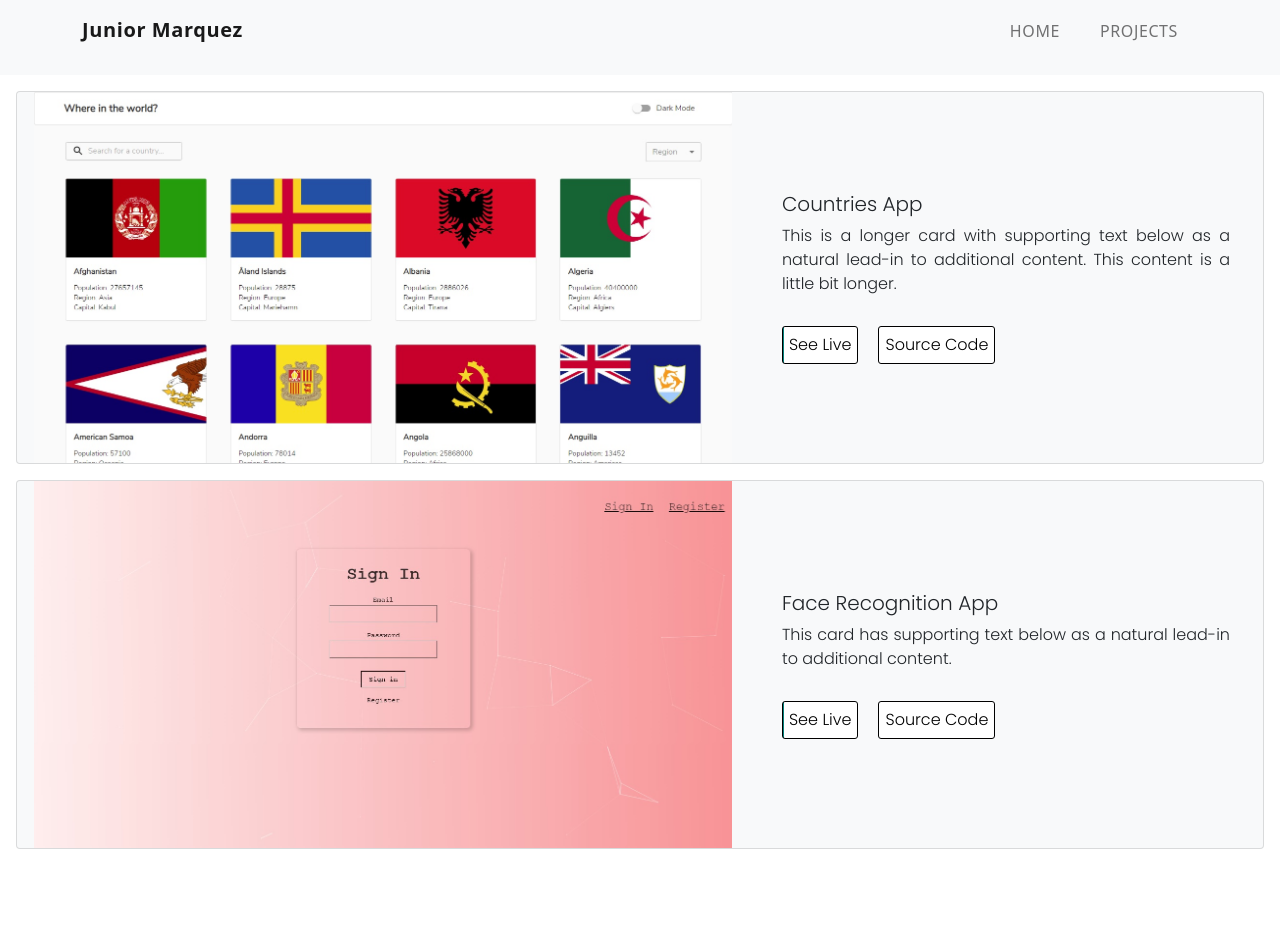
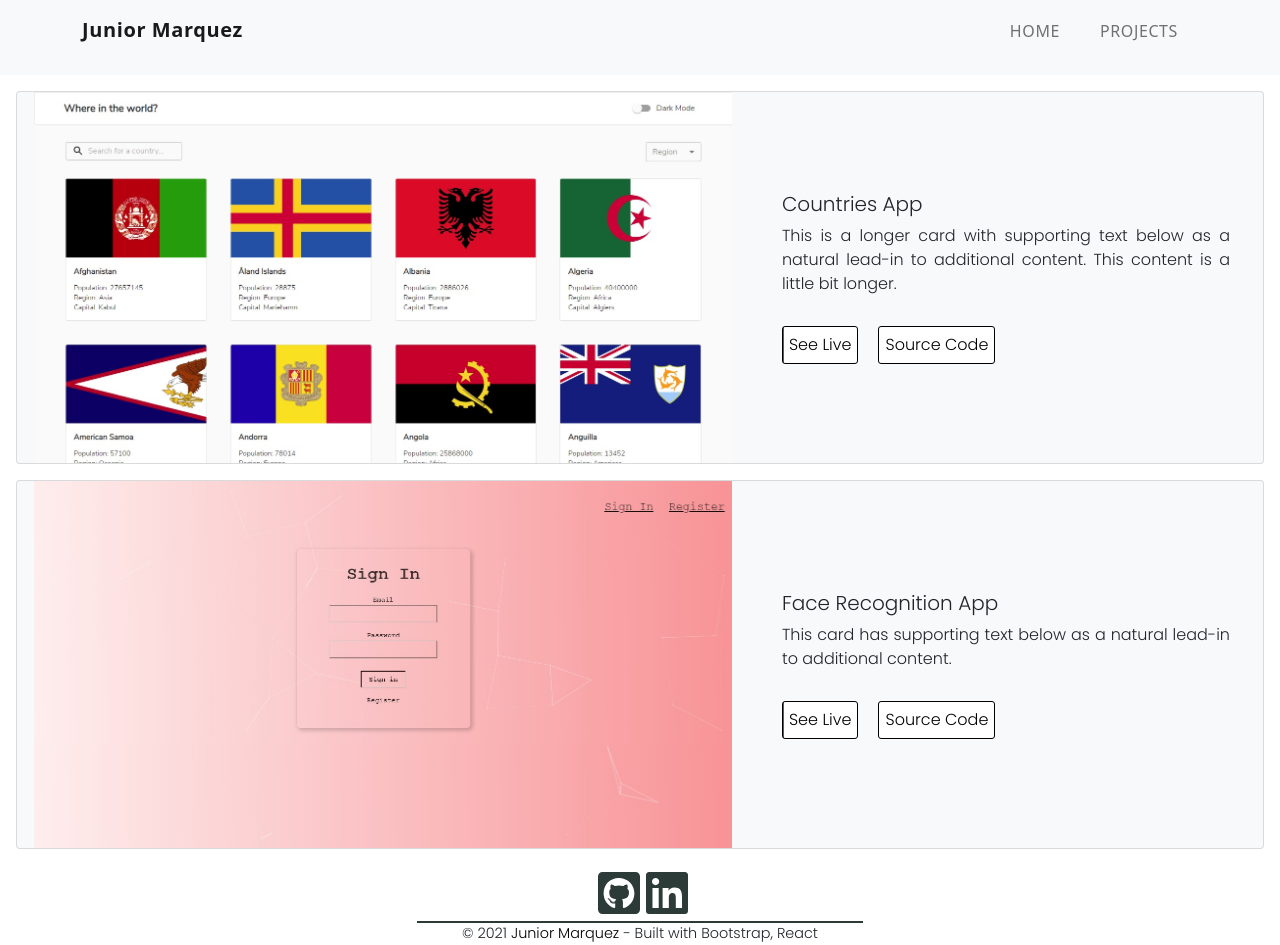
Before and after one commit to juniormr/portfolio, a React (Create React App) app: page / in a window 1280 px wide. Both pictures are taken after a click on the element "PROJECTS". Before the commit the page ends 849 px from the top, so only its background shows below. Built offline with nearby package versions, Linux system fonts and the light colour scheme.

Commit message:
w footer

```diff
--- a/src/components/Projects/Projects.css
+++ b/src/components/Projects/Projects.css
@@ -3,7 +3,6 @@
   background-image: white;
   background-size: cover;
   background-position: center;
-  height: 82vh;
 
 }
 
```
